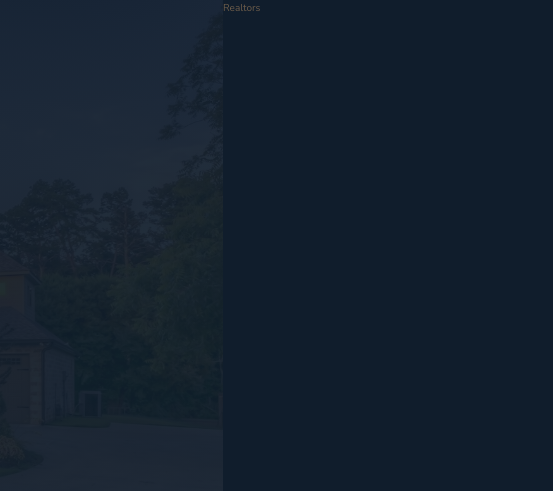
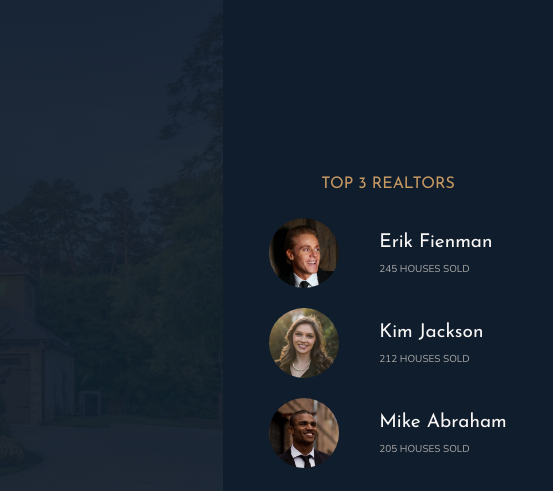
Before and after one commit to m-ahmedy/Nexter-Project, a website: page index.html in a window 1280 px wide. Shown: the top 491 px of the page, 727-1280 px from the left. Drawn offline with nearby package versions, Linux system fonts and the light colour scheme.

Commit message:
Realtors section completed

```diff
--- a/index.html
+++ b/index.html
@@ -39,7 +39,26 @@
                 <img src="img/logo-bi.png" alt="Seen on logo 4">
             </div>
         </header>
-        <div class="realtors">Realtors</div>
+        <div class="realtors">
+            <h3 class="heading-3">Top 3 realtors</h3>
+            <div class="realtors__list">
+                <img src="img/realtor-1.jpeg" alt="Realtor 1" class="realtors__img">
+                <div class="realtors__details">
+                    <h4 class="heading-4 heading-2--light">Erik Fienman</h4>
+                    <p class="realtors__sold">245 houses sold</p>
+                </div>
+                <img src="img/realtor-2.jpeg" alt="Realtor 2" class="realtors__img">
+                <div class="realtors__details">
+                    <h4 class="heading-4 heading-2--light">Kim Jackson</h4>
+                    <p class="realtors__sold">212 houses sold</p>
+                </div>
+                <img src="img/realtor-3.jpeg" alt="Realtors 3" class="realtors__img">
+                <div class="realtors__details">
+                    <h4 class="heading-4 heading-2--light">Mike Abraham</h4>
+                    <p class="realtors__sold">205 houses sold</p>
+                </div>
+            </div>
+        </div>
         <section class="features">
             <div class="feature">
                 <svg class="feature__icon">
--- a/sass/_realtors.scss
+++ b/sass/_realtors.scss
@@ -1,4 +1,29 @@
 .realtors {
     background-color: $color-secondary;
     grid-column: col-start 7 / full-end;
+    padding: 3rem;
+    display: grid;
+    align-content: center;
+    justify-content: center;
+    justify-items: center;
+    gap: 2rem;
+
+    &__list {
+        display: grid;
+        grid-template-columns: min-content max-content;
+        gap: 2rem 5vh;
+        align-items: center;
+    }
+
+    &__img {
+        width: 7rem;
+        border-radius: 50%;
+        display: block;
+    }
+
+    &__sold {
+        text-transform: uppercase;
+        color: $color-grey-light-2;
+        margin-top: .3rem;
+    }
 }
```
Also changed, not shown: css/style.css.
